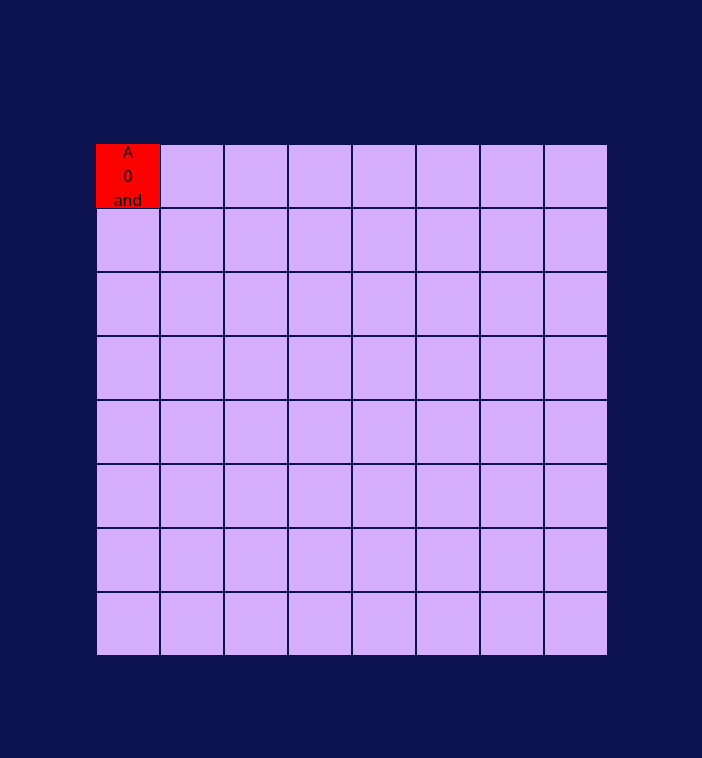
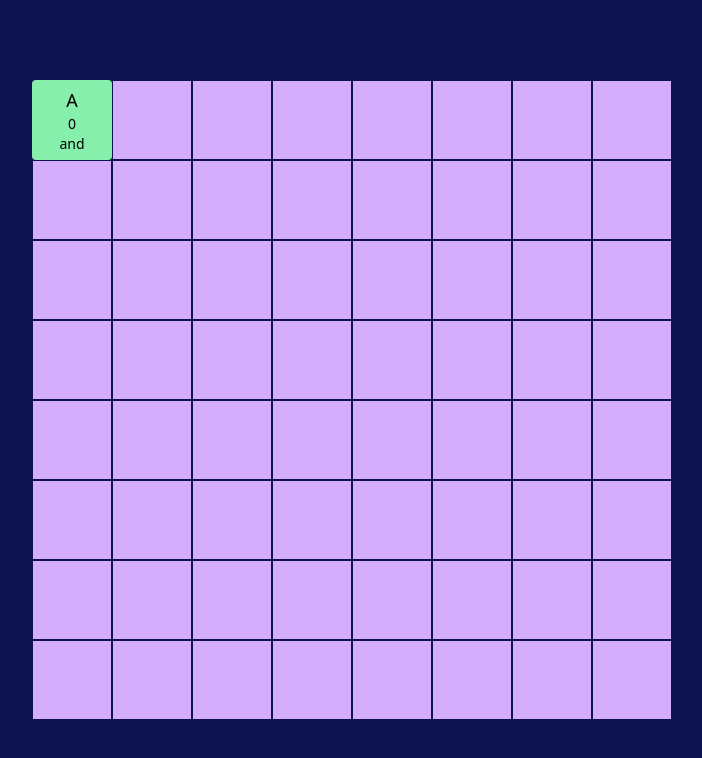
Before and after one commit to chingu-voyages/v44-tier2-team-13, a React (Vite) app: page / in a window 1280 px wide. Shown: the top 758 px of the page, without its empty margins (288-990 px from the left). Built offline with nearby package versions, Linux system fonts and the light colour scheme.

Commit message:
fix: Resize

```diff
--- a/src/App.tsx
+++ b/src/App.tsx
@@ -3,7 +3,7 @@ import Grid from "./components/Grid";
 function App() {
     return (
         <div className="flex items-center justify-center w-full h-full bg-primary-900">
-            <Grid cellSize={64} />
+            <Grid cellSize={80} />
         </div>
     );
 }
--- a/src/components/BoolBot.tsx
+++ b/src/components/BoolBot.tsx
@@ -12,17 +12,17 @@ const BoolBot: FC<BoolBotProps> = ({ bot, cellSize }) => {
     return (
         <div
             style={{
-                backgroundColor: color || "#ff0000",
+                backgroundColor: color,
                 top: pos.y,
                 left: pos.x,
                 width: `${cellSize}px`,
                 height: `${cellSize}px`,
             }}
-            className="absolute top-0 left-0 flex flex-col gap-0 items-center justify-center aspect-square"
+            className="absolute top-0 left-0 flex flex-col gap-0 items-center justify-center aspect-square bg-green-300 rounded leading-none"
         >
-            <span>{name}</span>
-            <span>{boolValue}</span>
-            <span>{operation}</span>
+            <span className="text-lg">{name}</span>
+            <span className="text-sm">{boolValue}</span>
+            <span className="text-sm">{operation}</span>
         </div>
     );
 };
--- a/src/components/Grid.tsx
+++ b/src/components/Grid.tsx
@@ -19,7 +19,10 @@ const Grid: FC<GridProps> = ({ cellSize }) => {
     ];
 
     return (
-        <div className="grid grid-cols-8 grid-rows-[8] relative">
+        <div
+            style={{ minWidth: cellSize * 8 }}
+            className="grid grid-cols-8 grid-rows-[8] relative"
+        >
             {Array.from({ length: 64 }).map((_) => (
                 <span
                     style={{ width: `${cellSize}px`, height: `${cellSize}px` }}
```
